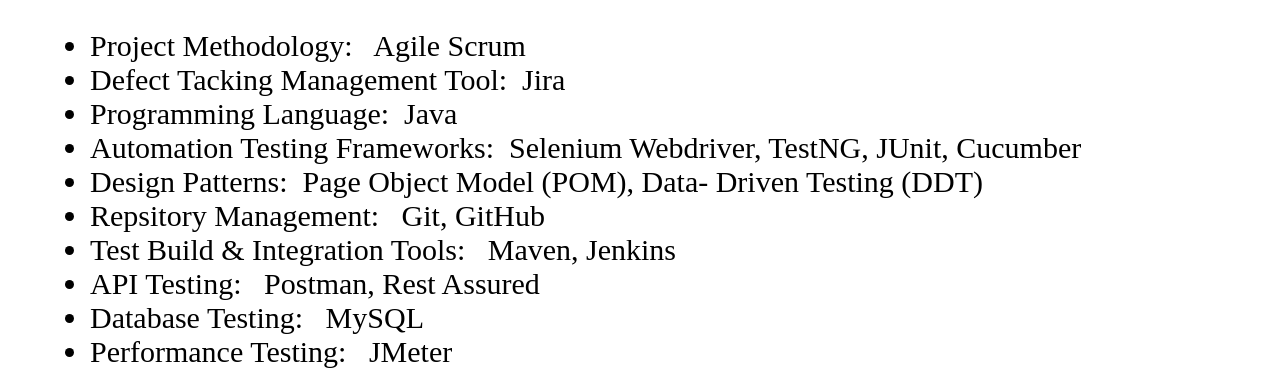
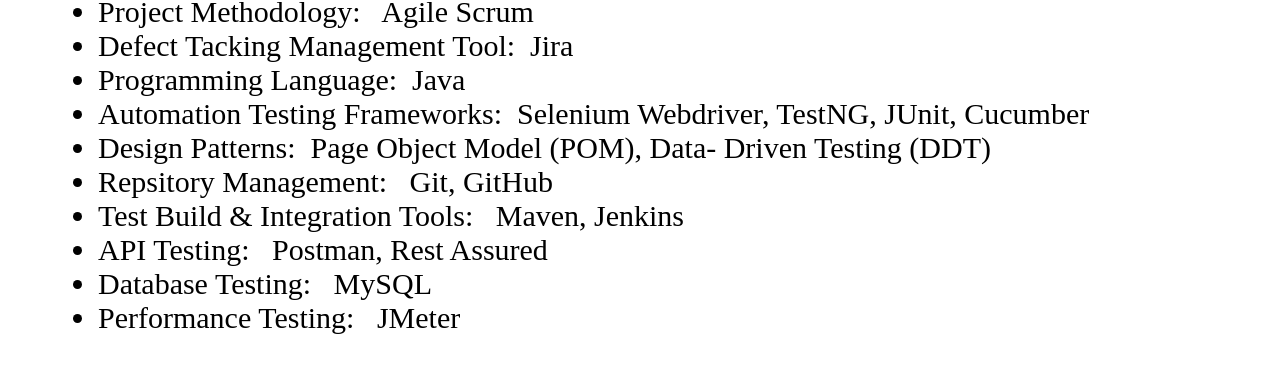
Before and after one commit to GulbaharAburahman/html-GulbaharResume, a plain HTML site: page public/skills.html in a window 1280 px wide. Shown: the part 96-478 px from the top of the page. Drawn offline with Linux system fonts and the light colour scheme.

Commit message:
Update skills.html

```diff
--- a/public/skills.html
+++ b/public/skills.html
@@ -5,7 +5,7 @@
         <meta charset="UTF-8" />
         <title>Skills</title>
     <style>
-       body{
+       ul{
             font-size: 30px;
             font-weight: 20px;
             margin: 50px 50px ;
```
